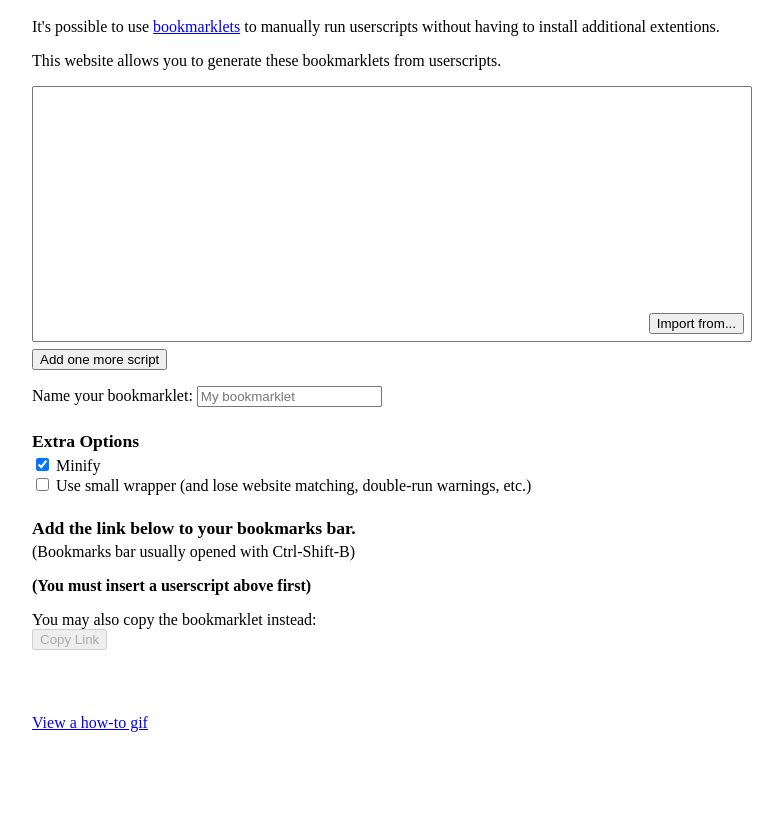
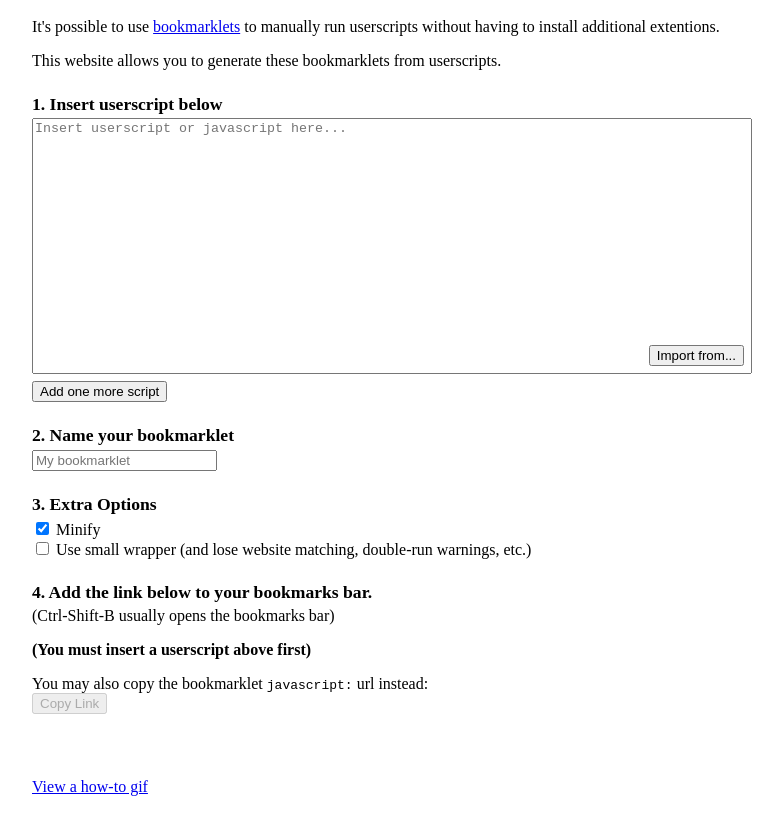
Before and after one commit to JaPNaA/Userscripts, a website with bundled scripts: page pages/bookmarklets/index.html in a window 1280 px wide. Shown: the part 120-954 px from the top of the page, without its empty margins (248-1031 px from the left). Built offline with nearby package versions, Linux system fonts and the light colour scheme.

Commit message:
Make website even clearer

```diff
--- a/pages/bookmarklets/index.html
+++ b/pages/bookmarklets/index.html
@@ -17,6 +17,8 @@
         <p> It's possible to use <a href="https://en.wikipedia.org/wiki/Bookmarklet" target="_blank">bookmarklets</a> to manually run userscripts without having to install additional extentions. </p>
         <p> This website allows you to generate these bookmarklets from userscripts. </p>
 
+        <h4> 1. Insert userscript below </h4>
+
         <div id="userscriptsInput">
             <noscript> You need JavaScript to do this! (Why are you interested in Userscript when JavaScript isn't even enabled?) </noscript>
         </div>
@@ -24,24 +26,24 @@
 
         <p>
             <label>
-                Name your bookmarklet:
+                <h4>2. Name your bookmarklet</h4>
                 <input id="name" placeholder="My bookmarklet">
             </label>
         </p>
 
         <p>
-        <h4> Extra Options </h4>
+        <h4> 3. Extra Options </h4>
         <label> <input type="checkbox" checked id="minify"> Minify </label>
         <label> <input type="checkbox" id="smallWrapper"> Use small wrapper (and lose website matching, double-run warnings, etc.)</label>
         </p>
 
         <p>
-        <h4>Add the link below to your bookmarks bar.</h4>
-        (Bookmarks bar usually opened with Ctrl-Shift-B)
+        <h4>4. Add the link below to your bookmarks bar.</h4>
+        (Ctrl-Shift-B usually opens the bookmarks bar)
         </p>
         <a id="output"> (You must insert a userscript above first) </a>
         <p>
-            You may also copy the bookmarklet instead: <br>
+            You may also copy the bookmarklet <code>javascript:</code> url instead: <br>
             <button id="copy" disabled> Copy Link </button>
         </p>
         <p style="margin-top: 4em;">
--- a/pages/bookmarklets/index.js
+++ b/pages/bookmarklets/index.js
@@ -225,6 +225,7 @@ class UserscriptTextarea {
         this.container.classList.add("userscriptTextareaContainer");
 
         this.textarea = document.createElement("textarea");
+        this.textarea.placeholder = "Insert userscript or javascript here...";
         this.container.appendChild(this.textarea);
 
         this.textarea.addEventListener("input", () => this._inputHandler());
@@ -339,9 +340,9 @@ class UserscriptTextareaImportDialogue {
             });
 
             this.fromPaste.addEventListener("click", () => {
-                const readClipboardPromise = navigator.clipboard.readText();
+                const readClipboardPromise = new Promise(_ => navigator.clipboard.readText());
                 readClipboardPromise.catch(() => {
-                    alert("Failed to read from clipboard. Try using ctrl-v on the textarea instead.");
+                    alert("Failed to read from clipboard. Try pressing Ctrl-V while the textarea is selected instead.");
                 });
                 res(readClipboardPromise);
             });
```
